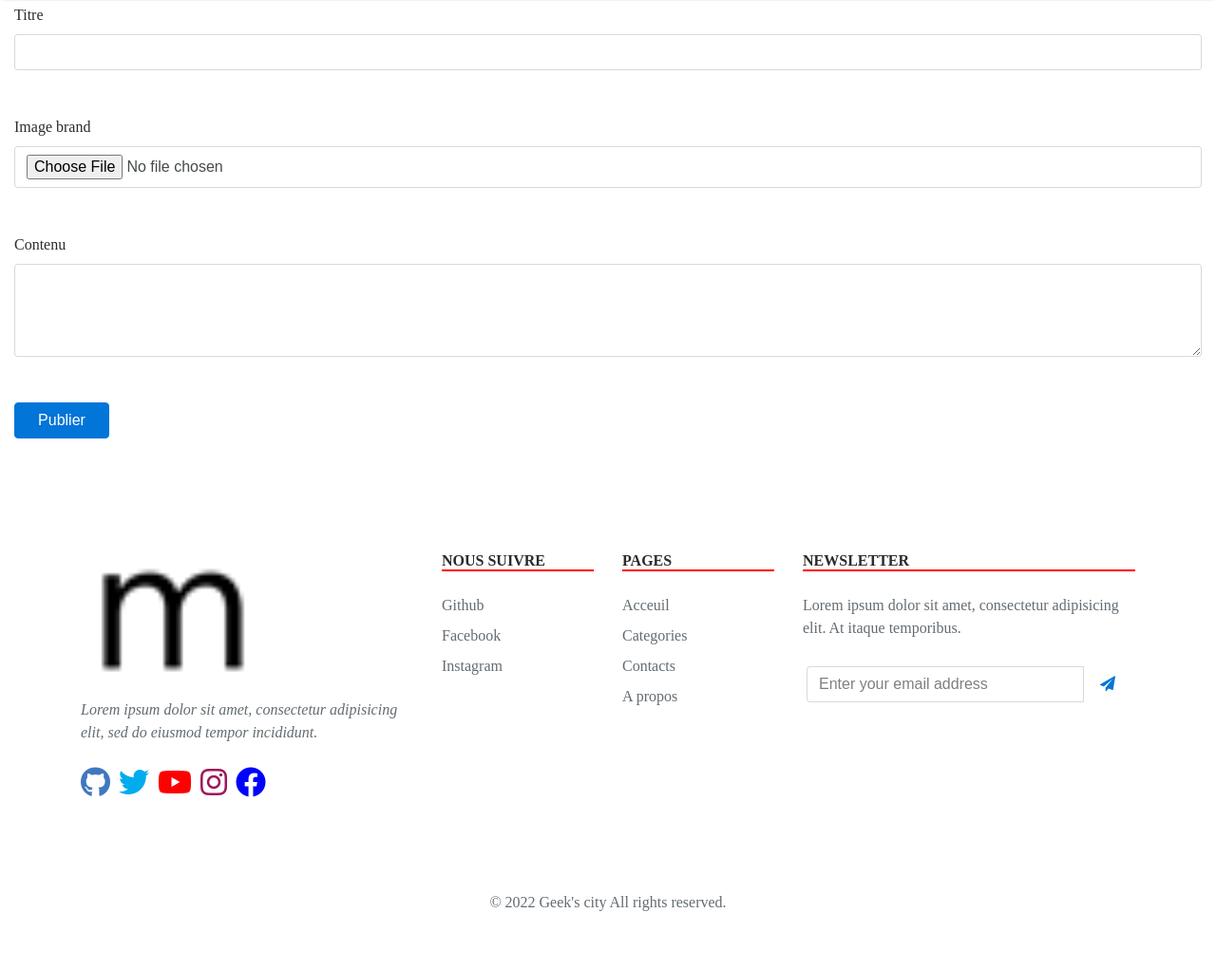
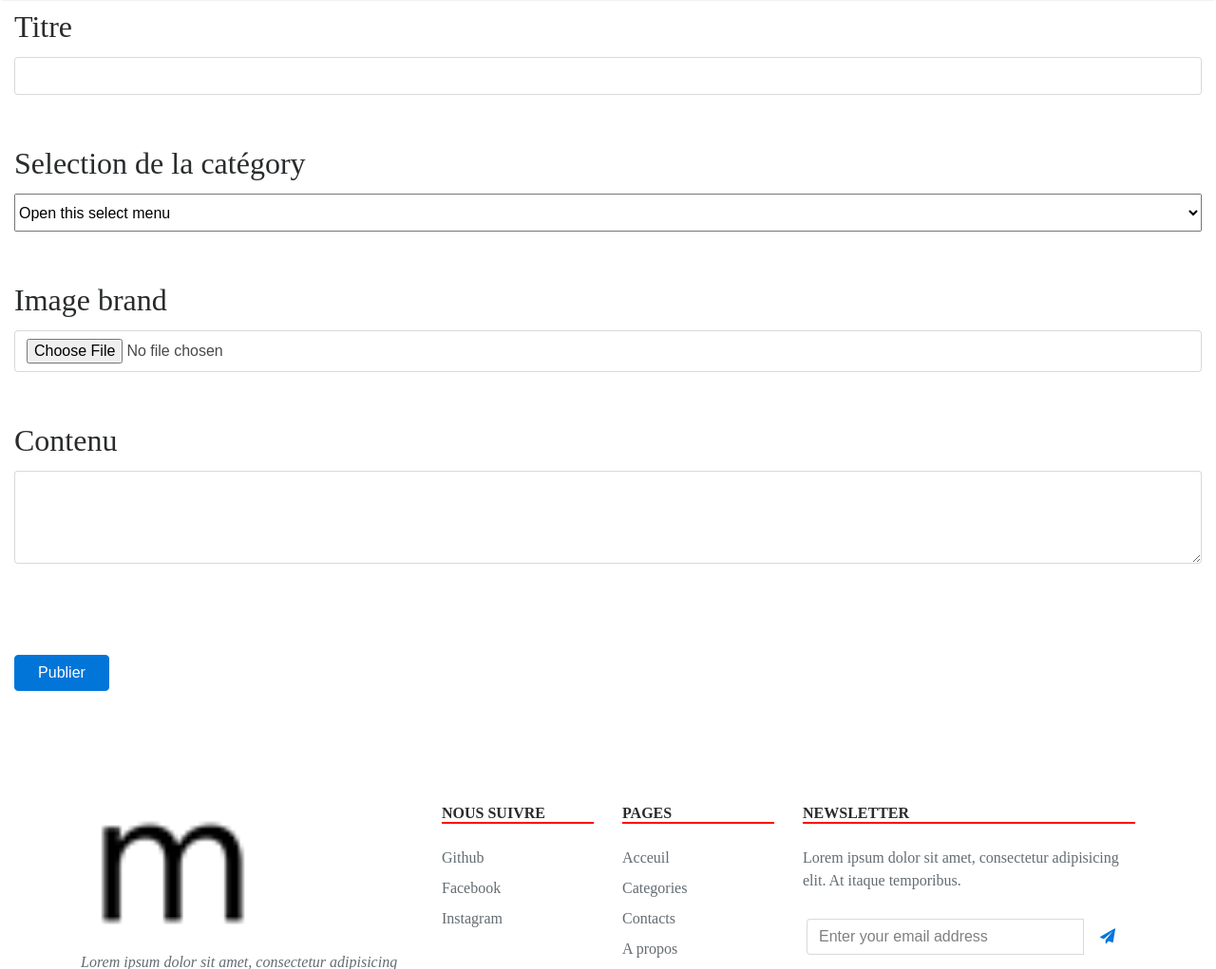
Before and after one commit to julienawonga/blog, a PHP site: the page made by views/admin/post/new.php in a window 1280 px wide. Shown: the part 76-1097 px from the top of the page at 95% size. Before the commit the page ends 1036 px from the top, so only its background shows below. Run offline with PHP 8.4, Linux system fonts and the light colour scheme; the template is opened without the code that fills it, so the values that code supplies are empty; some libraries are stand-ins or nearby versions; some web fonts are replaced.

Commit message:
mise à jour dashboad formulaire définitif

```diff
--- a/views/admin/post/new.php
+++ b/views/admin/post/new.php
@@ -3,22 +3,33 @@
      <!-- MAIN CONTENT -->
      <div class="main-content">
           <div class="container-fluid">
-                    <form>
+                    <form style="display: flex; flex-direction: column;">
                          <!-- Text input -->
                          <div class="mb-5">
-                              <label class="form-label" for="form6Example3">Titre</label>
-                              <input type="text" id="form6Example3" class="form-control" />
+                              <label class="form-label" for="form6Example3" style="font-size: 2rem;">Titre</label>
+                              <input type="text" id="form6Example3" class="form-control" style="width: 100%; height: 40px;" />
+                         </div>
+
+                          <!-- Selection -->
+                          <div class="mb-5">
+                              <label class="form-label" for="form6Example4" style="font-size: 2rem;">Selection de la catégory</label></br>
+                              <select class="form-select form-select-sm" aria-label=".form-select-sm example" style="width: 100%; height: 40px;">
+                                   <option selected>Open this select menu</option>
+                                   <option value="1">One</option>
+                                   <option value="2">Two</option>
+                                   <option value="3">Three</option>
+                              </select>
                          </div>
 
                          <!-- Text input -->
                          <div class="mb-5">
-                              <label class="form-label" for="form6Example4">Image brand</label>
+                              <label class="form-label" for="form6Example4" style="font-size: 2rem;">Image brand</label>
                               <input type="file" id="form6Example4" class="form-control" />
                          </div>
 
                          <!-- Message input -->
                          <div class="mb-5">
-                              <label class="form-label" for="form6Example7">Contenu</label>
+                              <label class="form-label" for="form6Example7" style="font-size: 2rem;">Contenu</label>
                               <textarea class="form-control" name="myTextarea" id="myTextarea" rows="4"></textarea>
                          </div>
 
```
